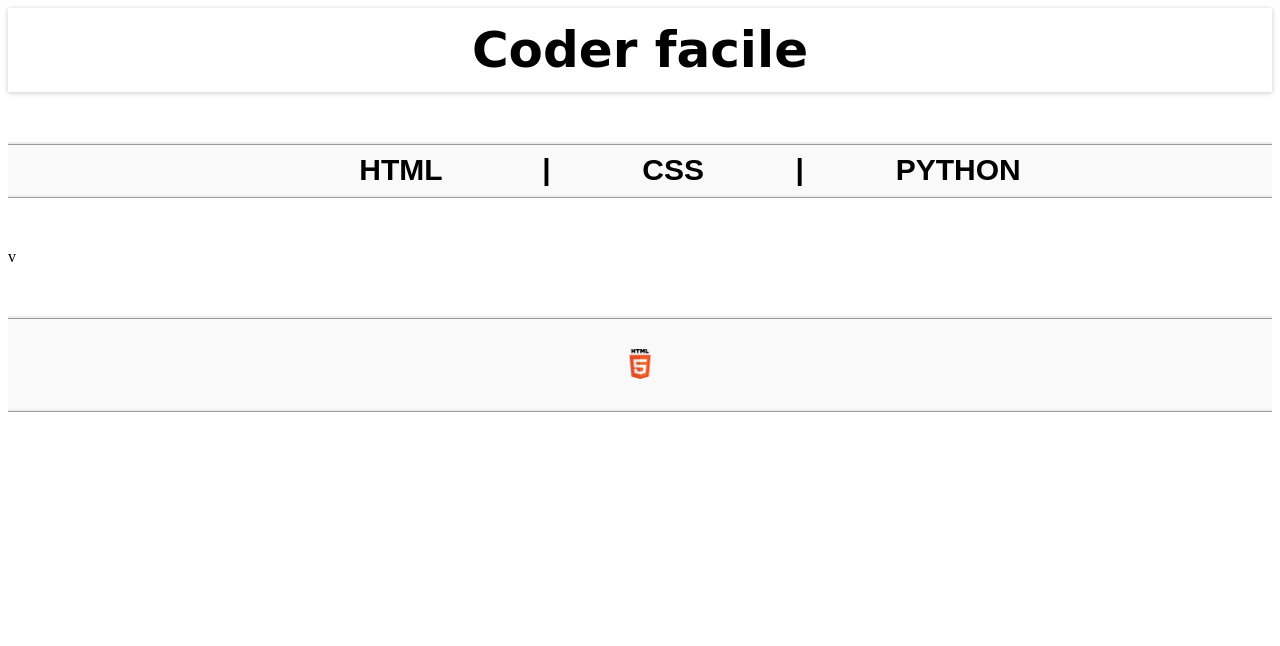
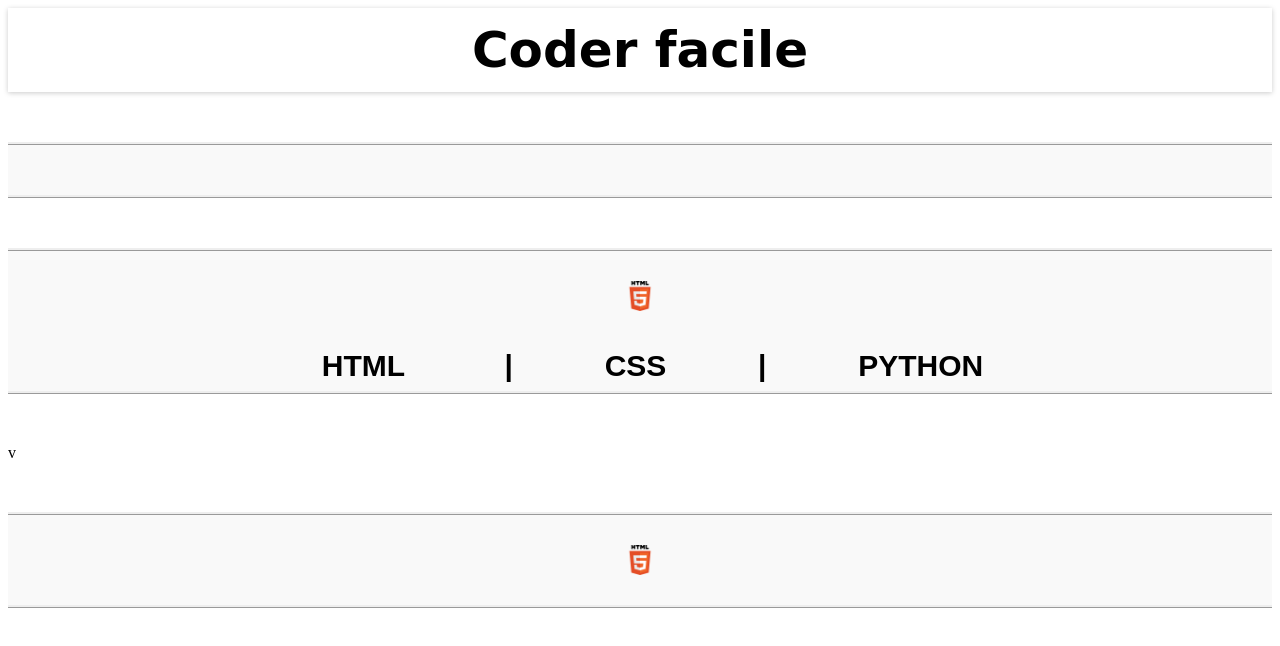
Before and after one commit to orpheei/coderfacile-home, a plain HTML site: page index.html in a window 1280 px wide. Drawn offline with Linux system fonts and the light colour scheme.

Commit message:
Update index.html

```diff
--- a/index.html
+++ b/index.html
@@ -12,7 +12,7 @@
 <body>
 	<h1> Coder facile </h1>
 
-	<h5> &nbsp&nbsp&nbsp&nbsp&nbsp&nbsp&nbsp&nbsp<a href="https://orpheei.github.io/coderfacile-html/">  &nbsp&nbsp HTML  &nbsp&nbsp </a> &nbsp&nbsp&nbsp&nbsp&nbsp&nbsp&nbsp&nbsp|&nbsp&nbsp&nbsp&nbsp&nbsp&nbsp&nbsp&nbsp&nbsp&nbsp CSS &nbsp&nbsp&nbsp&nbsp&nbsp&nbsp&nbsp&nbsp&nbsp&nbsp|&nbsp&nbsp&nbsp&nbsp&nbsp&nbsp&nbsp&nbsp&nbsp&nbsp PYTHON </h5> v
+	<h5> &nbsp&nbsp&nbsp&nbsp&nbsp&nbsp&nbsp&nbsp<h5>  <a href="https://orpheei.github.io/coderfacile-html/"> <p> <img src="image/html.png" height="30" width="30"> </p>  &nbsp&nbsp HTML  &nbsp&nbsp </a> &nbsp&nbsp&nbsp&nbsp&nbsp&nbsp&nbsp&nbsp|&nbsp&nbsp&nbsp&nbsp&nbsp&nbsp&nbsp&nbsp&nbsp&nbsp CSS &nbsp&nbsp&nbsp&nbsp&nbsp&nbsp&nbsp&nbsp&nbsp&nbsp|&nbsp&nbsp&nbsp&nbsp&nbsp&nbsp&nbsp&nbsp&nbsp&nbsp PYTHON </h5> v
 
 	<h5> <p> <img src="image/html.png" height="30" width="30"> </p>
 
```
